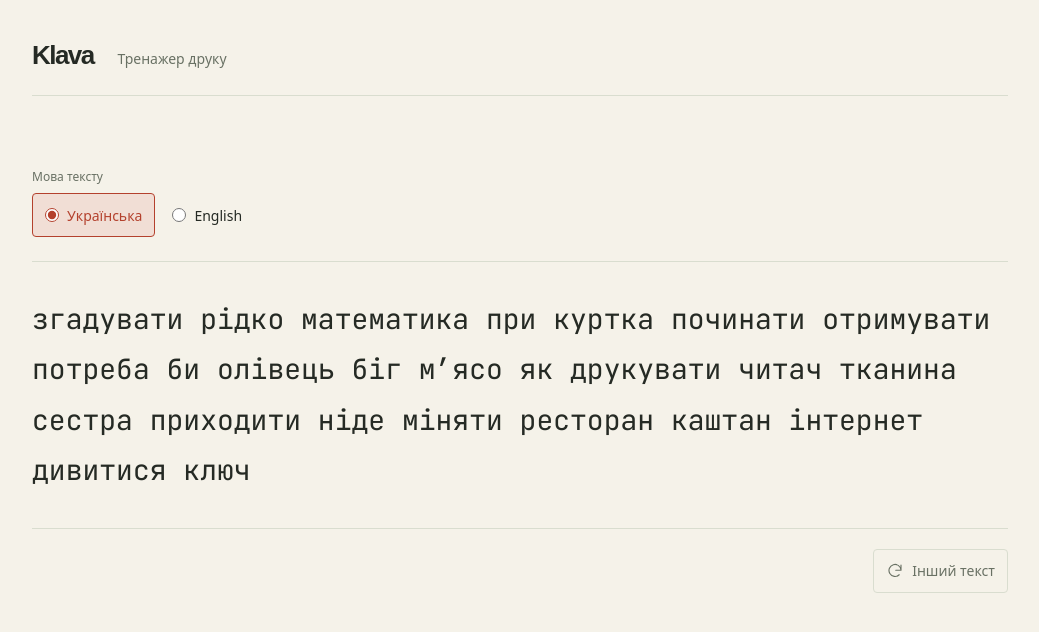
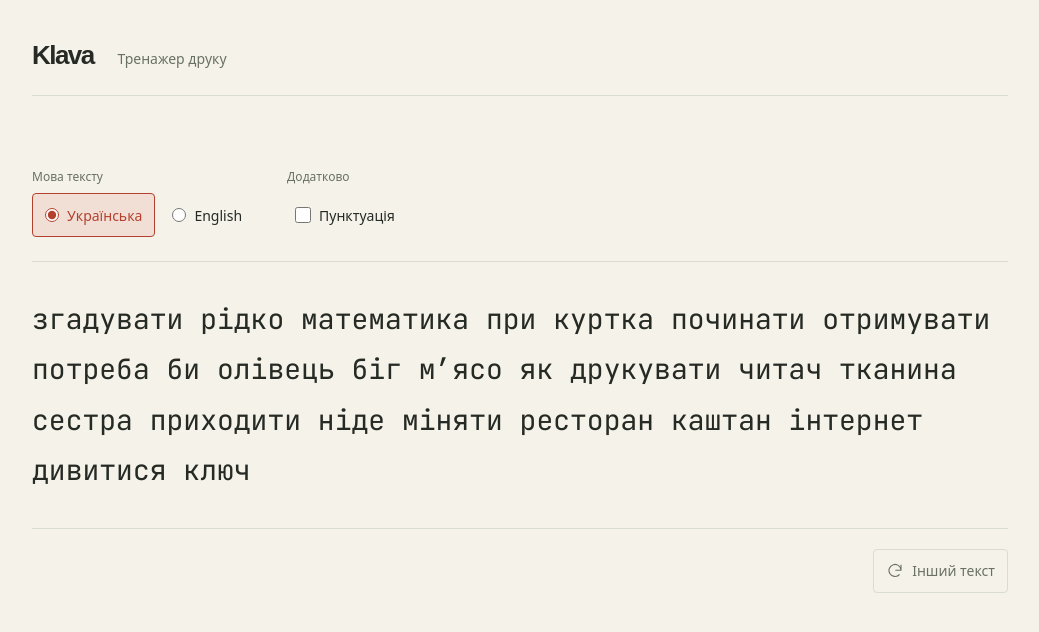
Before and after one commit to Nicholas-Nak/klava, a React (Vite) app: page / in a window 1280 px wide. Shown: the top 632 px of the page, without its empty margins (120-1159 px from the left). Built offline with nearby package versions, Linux system fonts and the light colour scheme; a web font is replaced by a local one.

Commit message:
feat: toggle punctuation in generated text

```diff
--- a/src/components/TextControls.module.css
+++ b/src/components/TextControls.module.css
@@ -56,3 +56,26 @@
   outline: 2px solid var(--accent);
   outline-offset: 3px;
 }
+
+.toggle {
+  display: inline-flex;
+  align-items: center;
+  gap: 8px;
+  min-height: 44px;
+  padding: 8px;
+  border-radius: 4px;
+  font-size: 14px;
+  cursor: pointer;
+}
+
+.toggle input {
+  width: 16px;
+  height: 16px;
+  margin: 0;
+  accent-color: var(--accent);
+}
+
+.toggle:has(input:focus-visible) {
+  outline: 2px solid var(--accent);
+  outline-offset: 3px;
+}
--- a/src/components/TextControls.tsx
+++ b/src/components/TextControls.tsx
@@ -33,6 +33,24 @@ export function TextControls({ options, onChange }: TextControlsProps) {
           ))}
         </div>
       </fieldset>
+      <fieldset className={styles.group}>
+        <legend>Додатково</legend>
+        <div className={styles.choices}>
+          <label className={styles.toggle}>
+            <input
+              type="checkbox"
+              checked={options.punctuation}
+              onChange={(event) =>
+                onChange({
+                  ...options,
+                  punctuation: event.currentTarget.checked,
+                })
+              }
+            />
+            Пунктуація
+          </label>
+        </div>
+      </fieldset>
     </div>
   );
 }
```
Also changed, not shown: 1 other file (tests, documents, lock files or other folders).
